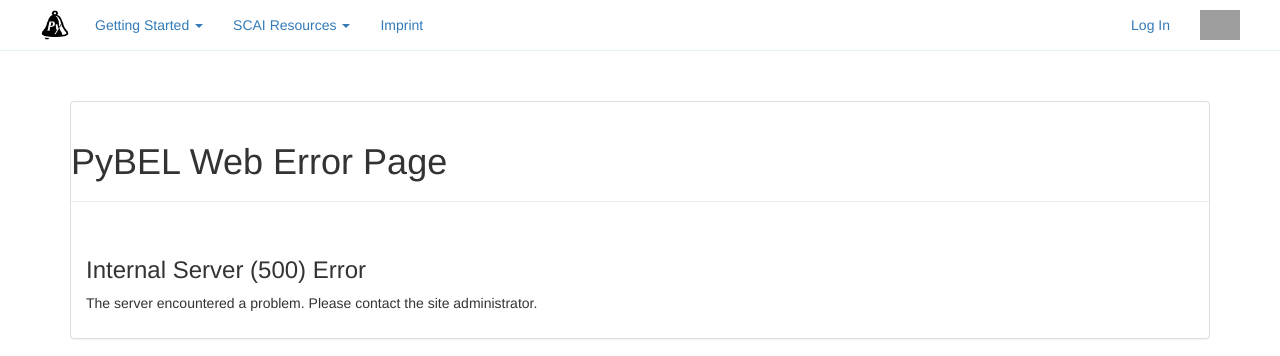
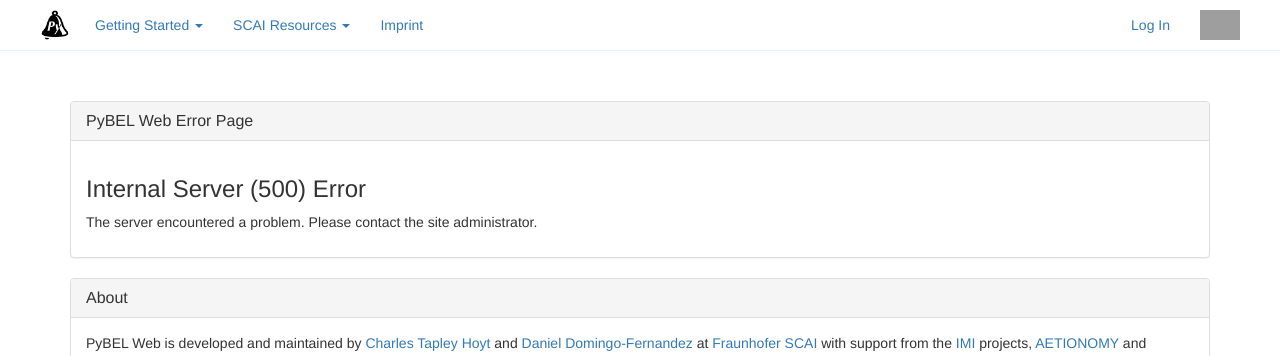
Before and after one commit to bel-commons/bel-commons, a Python web app: template src/pybel_web/templates/500.html in a window 1280 px wide. Shown: the top 356 px of the page. Run offline with Jinja, Linux system fonts and the light colour scheme; the template is opened without the code that fills it, so the values that code supplies are empty; some libraries are stand-ins or nearby versions; grey boxes are pictures that could not be loaded.

Commit message:
Fix 500 page

```diff
--- a/src/pybel_web/templates/500.html
+++ b/src/pybel_web/templates/500.html
@@ -12,8 +12,8 @@
         {{ util.flashed_messages(dismissible=True, container=False) }}
 
         <div class="panel panel-default">
-            <div class="page-header">
-                <h1>PyBEL Web Error Page</h1>
+            <div class="panel-heading">
+                <h3 class="panel-title">PyBEL Web Error Page</h3>
             </div>
             <div class="panel-body">
                 <h3>Internal Server (500) Error</h3>
```
